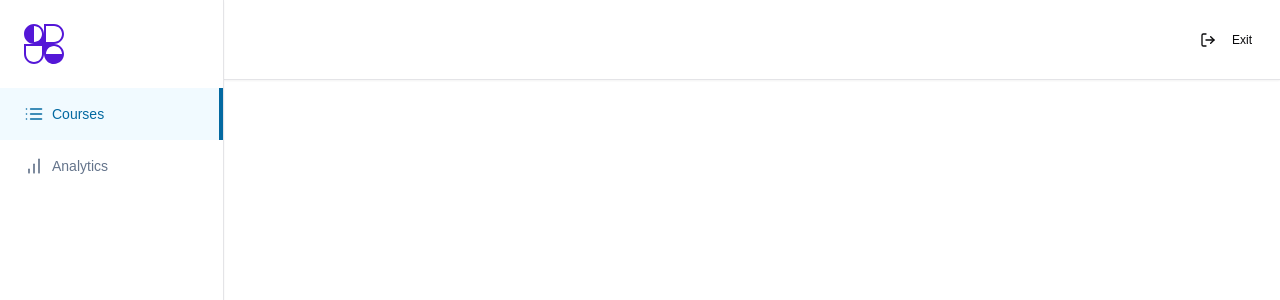
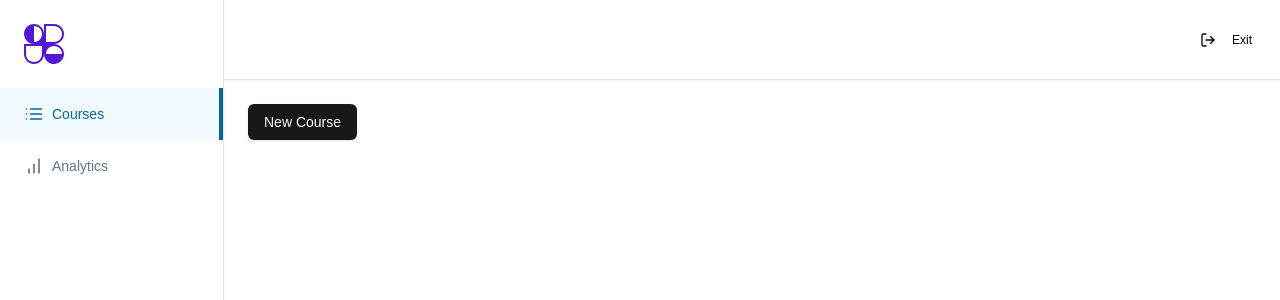
Before and after one commit to OmBharti999/learn-from-om, a Next.js app: page /teacher/courses in a window 1280 px wide. Shown: the top 300 px of the page. Built offline with nearby package versions, Linux system fonts and the light colour scheme.

Commit message:
add create new course page

```diff
--- a/app/(dashboard)/(routes)/layout.tsx
+++ b/app/(dashboard)/(routes)/layout.tsx
@@ -8,14 +8,14 @@ export default function DashboardLayout({
 }) {
   return (
     <div className="h-full">
-      <div className="h-[80px] md:pl-56 fixed inset-y-0 z-50 w-full">
+      <div className="h-20 md:pl-56 fixed inset-y-0 z-50 w-full">
         <Navbar />
       </div>
 
       <div className="hidden md:flex h-full w-56 flex-col fixed inset-y-0 z-50">
         <Sidebar />
       </div>
-      <main className="md:pl-56 h-full">{children}</main>
+      <main className="md:pl-56 pt-20 h-full">{children}</main>
     </div>
   );
 }
--- a/app/(dashboard)/(routes)/teacher/courses/page.tsx
+++ b/app/(dashboard)/(routes)/teacher/courses/page.tsx
@@ -1,9 +1,15 @@
-import React from 'react'
+import { Button } from "@/components/ui/button";
+import Link from "next/link";
+import React from "react";
 
 const CoursesPage = () => {
   return (
-    <div>CoursesPage</div>
-  )
-}
+    <div className="p-6">
+      <Button asChild>
+        <Link href={`/teacher/create`}>New Course</Link>
+      </Button>
+    </div>
+  );
+};
 
-export default CoursesPage
+export default CoursesPage;
--- /dev/null
+++ b/app/(dashboard)/(routes)/teacher/create/page.tsx
@@ -0,0 +1,9 @@
+import React from 'react'
+
+const CreatePage = () => {
+  return (
+    <div>CreatePage</div>
+  )
+}
+
+export default CreatePage
```
